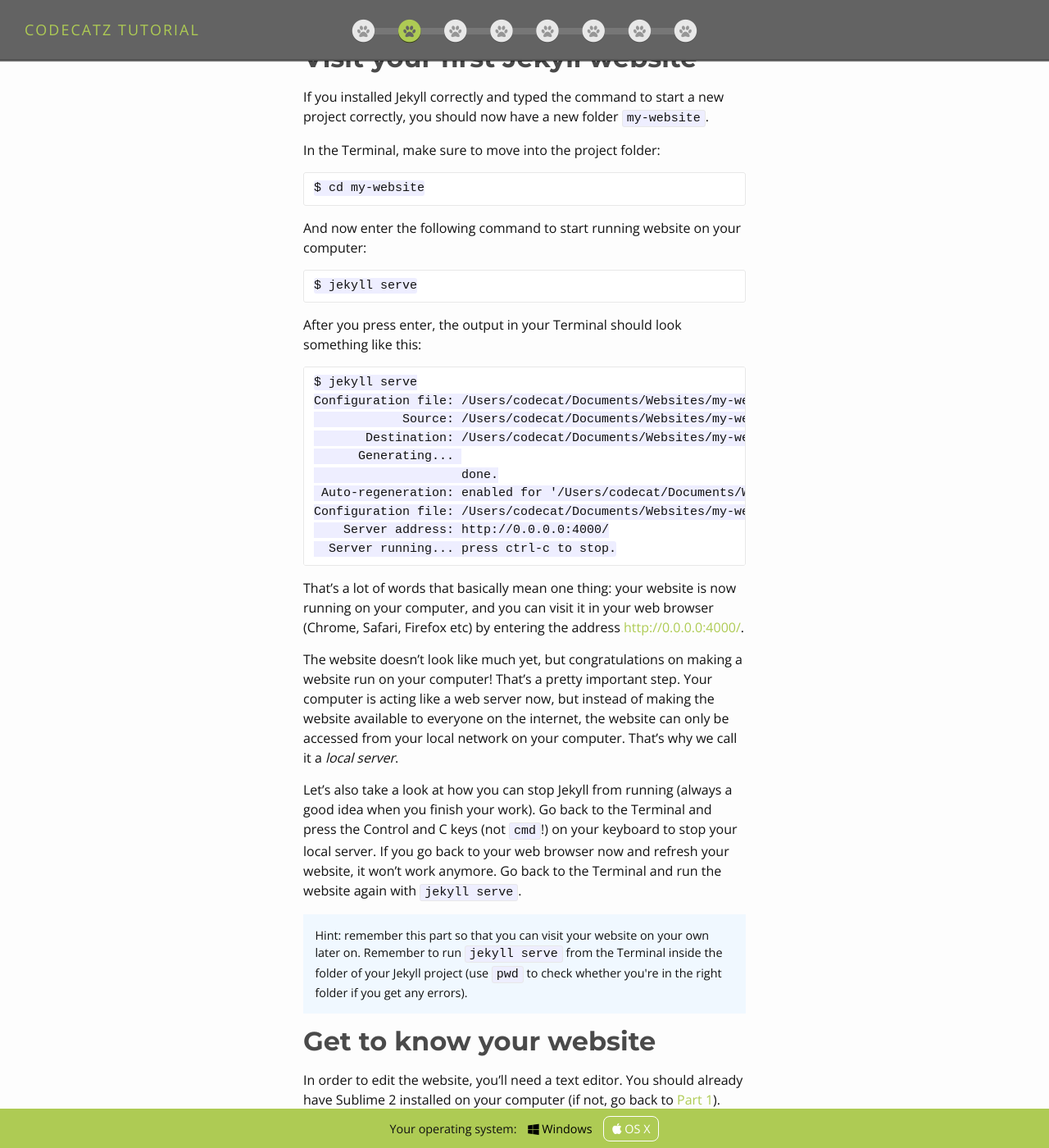
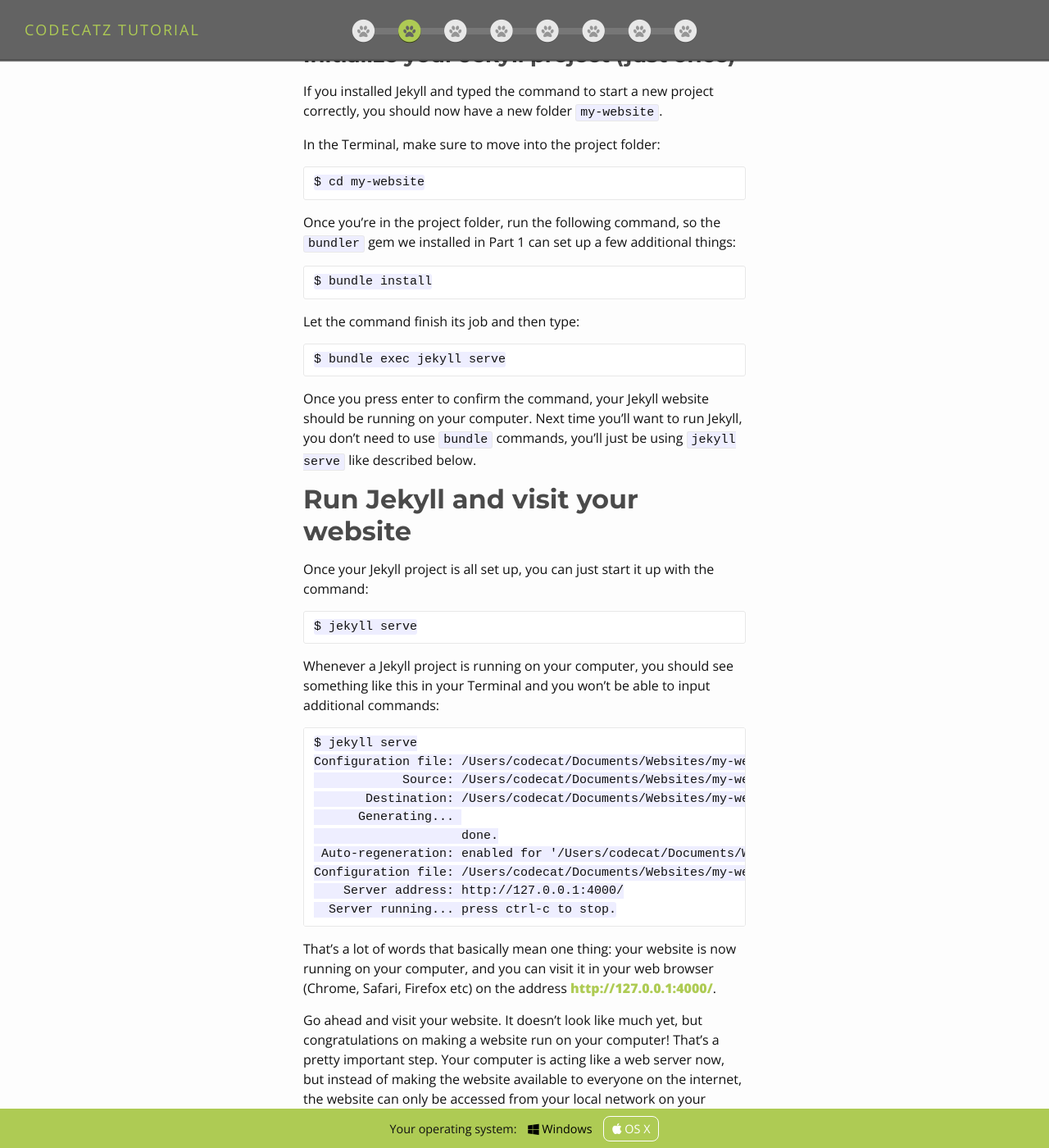
Before and after one commit to CodeCatz/codecatz-tutorial, a Jekyll site: the page built from 2-new-project/index.md, in a window 1280 px wide and 1400 px high, scrolled down 1118 px. Shown: the whole window at 82% size. Built offline with Jekyll 4.4.1, drawn with Linux system fonts in a browser that asks for light colours; nearby versions of some CDN libraries; some of the changed text lies outside the part shown.

Commit message:
updated jekyll set up info with bundler

```diff
--- a/2-new-project/index.md
+++ b/2-new-project/index.md
@@ -26,19 +26,31 @@ This command is made out of three parts. `jekyll` lets the Terminal know that we
 
 For example, if you wanted to create a website about cats versus dogs, you would use the command `jekyll new cats-vs-dogs`.
 
-## Visit your first Jekyll website
+### Initialize your Jekyll project (just once)
 
-If you installed Jekyll correctly and typed the command to start a new project correctly, you should now have a new folder `my-website`.
+If you installed Jekyll and typed the command to start a new project correctly, you should now have a new folder `my-website`.
 
 In the Terminal, make sure to move into the project folder:
 
 	$ cd my-website
 
-And now enter the following command to start running website on your computer:
+Once you're in the project folder, run the following command, so the `bundler` gem we installed in Part 1 can set up a few additional things:
+
+	$ bundle install
+
+Let the command finish its job and then type:
+
+	$ bundle exec jekyll serve
+
+Once you press enter to confirm the command, your Jekyll website should be running on your computer. Next time you'll want to run Jekyll, you don't need to use `bundle` commands, you'll just be using `jekyll serve` like described below.
+
+## Run Jekyll and visit your website
+
+Once your Jekyll project is all set up, you can just start it up with the command:
 
 	$ jekyll serve
 
-After you press enter, the output in your Terminal should look something like this:
+Whenever a Jekyll project is running on your computer, you should see something like this in your Terminal and you won't be able to input additional commands:
 
 	$ jekyll serve
 	Configuration file: /Users/codecat/Documents/Websites/my-website/_config.yml
@@ -48,14 +60,18 @@ After you press enter, the output in your Terminal should look something like th
 	                    done.
 	 Auto-regeneration: enabled for '/Users/codecat/Documents/Websites/my-website'
 	Configuration file: /Users/codecat/Documents/Websites/my-website/_config.yml
-	    Server address: http://0.0.0.0:4000/
+	    Server address: http://127.0.0.1:4000/
 	  Server running... press ctrl-c to stop.
 
-That's a lot of words that basically mean one thing: your website is now running on your computer, and you can visit it in your web browser (Chrome, Safari, Firefox etc) by entering the address <a href="http://0.0.0.0:4000/" target="_blank">http://0.0.0.0:4000/</a>.
+That's a lot of words that basically mean one thing: your website is now running on your computer, and you can visit it in your web browser (Chrome, Safari, Firefox etc) on the address **<a href="http://127.0.0.1:4000/" target="_blank">http://127.0.0.1:4000/</a>**.
 
-The website doesn't look like much yet, but congratulations on making a website run on your computer! That's a pretty important step. Your computer is acting like a web server now, but instead of making the website available to everyone on the internet, the website can only be accessed from your local network on your computer. That's why we call it a *local server*.
+Go ahead and visit your website. It doesn't look like much yet, but congratulations on making a website run on your computer! That's a pretty important step. Your computer is acting like a web server now, but instead of making the website available to everyone on the internet, the website can only be accessed from your local network on your computer. That's why we call it a **local server**.
 
-Let's also take a look at how you can stop Jekyll from running (always a good idea when you finish your work). Go back to the Terminal and press the Control and C keys (not `cmd`!) on your keyboard to stop your local server. If you go back to your web browser now and refresh your website, it won't work anymore. Go back to the Terminal and run the website again with `jekyll serve`.
+### Stop running the Jekyll server
+
+Let's also take a look at how you can stop Jekyll from running, which is always a good idea when you finish your work. Go back to the <span class="os-switch"><span class="osx">Terminal</span><span class="wins">Command Prompt</span></span> and **press the Control and C keys** <span class="os-switch"><span class="osx">(not cmd!)</span><span class="wins"></span></span> on your keyboard to stop your local server. <span class="os-switch"><span class="osx"></span><span class="wins">You might also be asked to confirm the termination. Just type <code>Y</code> and press Enter to confirm.</span></span>
+
+If you go back to your web browser now and refresh your website, it won't work anymore. Go back to the <span class="os-switch"><span class="osx">Terminal</span><span class="wins">Command Prompt</span></span> and run the website again with `jekyll serve`.
 
 <div class="hint">
 Hint: remember this part so that you can visit your website on your own later on. Remember to run <code>jekyll serve</code> from the Terminal inside the folder of your Jekyll project (use <code>pwd</code> to check whether you're in the right folder if you get any errors).
@@ -65,14 +81,13 @@ Hint: remember this part so that you can visit your website on your own later on
 
 In order to edit the website, you'll need a text editor. You should already have Sublime 2 installed on your computer (if not, go back to <a href="{{ "/1-installation/#step-4-install-a-text-editor" | prepend: site.baseurl }}">Part 1</a>). Once you open Sublime, use the File > Open menu to find and open your project folder.
 
-<img src="{{ "/images/sublime-open-project.png" | prepend: site.baseurl }}"/>
+<div class="os-switch"><span class="osx"><img src="{{ "/images/sublime-open-project.png" | prepend: site.baseurl }}"/></span><span class="wins"><img src="{{ "/images/sublime-open-project-win.png" | prepend: site.baseurl }}"/></span></div>
+
 
 On the left side, you'll see a list of files and folders in your project. That's a lot of work Jekyll did for us! Click on file names to see what's inside and on folder names to reveal their contents.
 
 These are the main folders and files you should see:
 
-<!-- - `_includes` folder: this folder contains various website elements, like the footer and header that are included in the page template.-->
-<!-- - `_layouts` folder: this folder includes templates for different page types. If you click on the file `default.html`, you'll see lines where the head, header and footer are called in. -->
 - `_posts` folder: this is where blog posts are stored. Go ahead and click on the post that's already in the folder. The text is the same as on the "Welcome to Jekyll!" post you can click on your website.
 - `_site` folder: this is where Jekyll saves your website when you run `jekyll serve`. You'll see a lot of files with familiar names here, but don't edit them as they are erased and generated again whenever you run your website.
 - `css` folder: this folders is used for files that define the design of the website, written in a language called CSS. We'll learn more about design and CSS later on.
@@ -85,29 +100,29 @@ Let's start making this website your own. In Sublime, open the `_config.yml` fil
 
 Make sure to only edit the text after `:`. The text after the hash sign (`#`) are comments that won't be displayed, but can help you understand what each part of the file is for.
 
-For example, this is how CodeCat edited her `_config.yml` file:
+For example, this is how Grace edited her `_config.yml` file:
 
 	# Site settings
-	title: CodeCat's Lair
-	email: codecat@gmail.com
+	title: Grace Hoppurr's Lair
+	email: grace.hoppurr@gmail.com
 	description: > # this means to ignore newlines until "baseurl:"
-	  CodeCat is a smart, 5-years old calico cat with a passion for coding.
-	  Click around to learn more about her recent projects.
-	baseurl: "" # the subpath of your site, e.g. /blog/
+	  Grace is a Computer Scientist who loves cats. You can find more about her work on this website.
+	baseurl: "" # the subpath of your site, e.g. /blog
 	url: "" # the base hostname & protocol for your site
-	twitter_username: jekyllrb
-	github_username:  jekyll
+	twitter_username: gracehoppurr
+	github_username:  gracehoppurr
 
 	# Build settings
 	markdown: kramdown
+	theme: minima
 
 Make sure you also delete `http://example.com` from  the line `url: ""` because your website doesn't have a public web address (URL) yet.
 
 Once you add your own text, save the file in Sublime (hint: Cmd + S is the keyboard shortcut for saving files). Usually you can see the changes just by refreshing your website in the web browsers, but you've just edited the configuration file with some important settings, so you'll probably need to stop Jekyll from running (remember: Control + C to stop and then `jekyll serve` to make it run again). After you do that, refresh your website in the web browser, and you should see your own title, email and description on the website now.
 
-The website should look something like this:
+The website should now look something like this:
 
-<img src="{{ "/images/part-2-website.png" | prepend: site.baseurl }}"/>
+<div class="os-switch"><span class="osx"><img src="{{ "/images/part-2-website.png" | prepend: site.baseurl }}"/></span><span class="wins"><img src="{{ "/images/part-2-website-win.png" | prepend: site.baseurl }}"/></span></div>
 
 <div class="hint">
 Hint: make sure Jekyll is running in the Terminal (remember <code>jekyll serve</code>?). If there's anything wrong with the code, the Terminal will also show you potential errors, so check your Terminal window whenever the website doesn't load.
```
Also changed, not shown: images/part-2-website-win.png (added), images/sublime-open-project-win.png (added), images/sublime-open-project.png.
